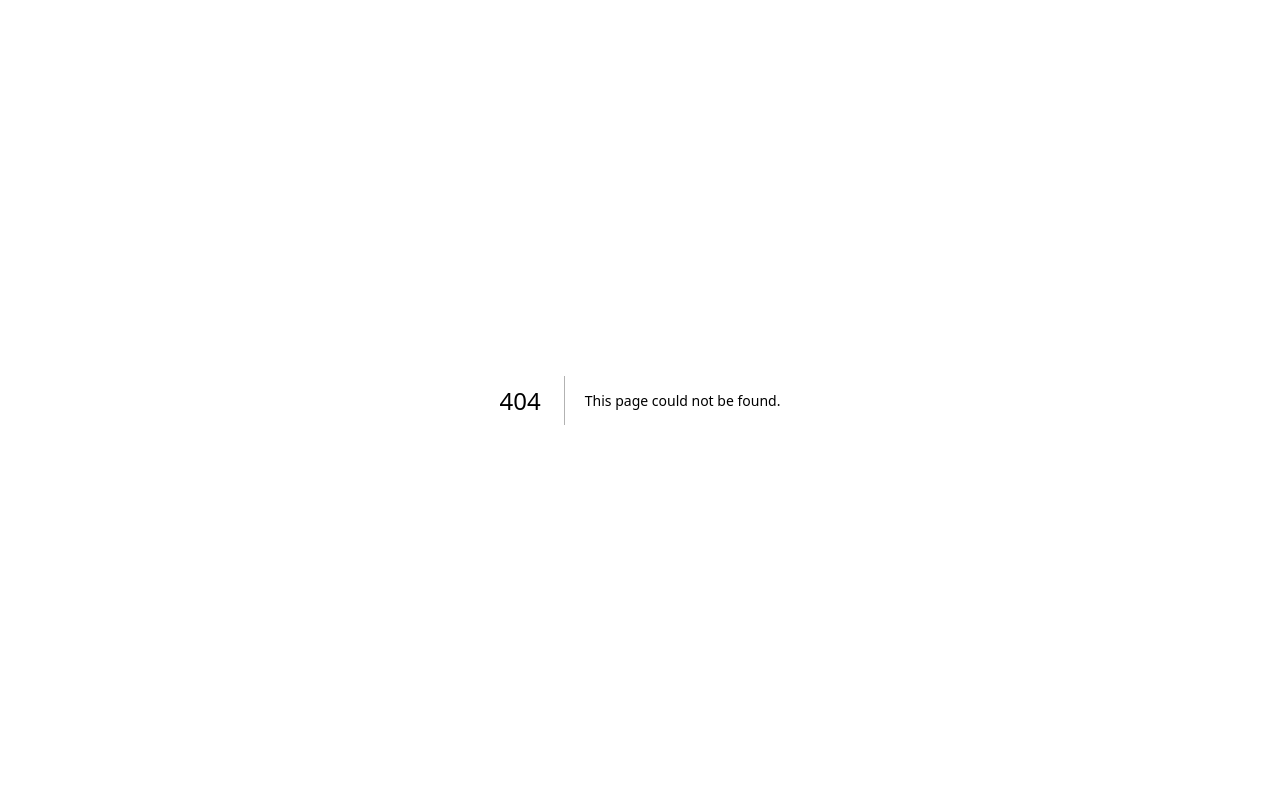
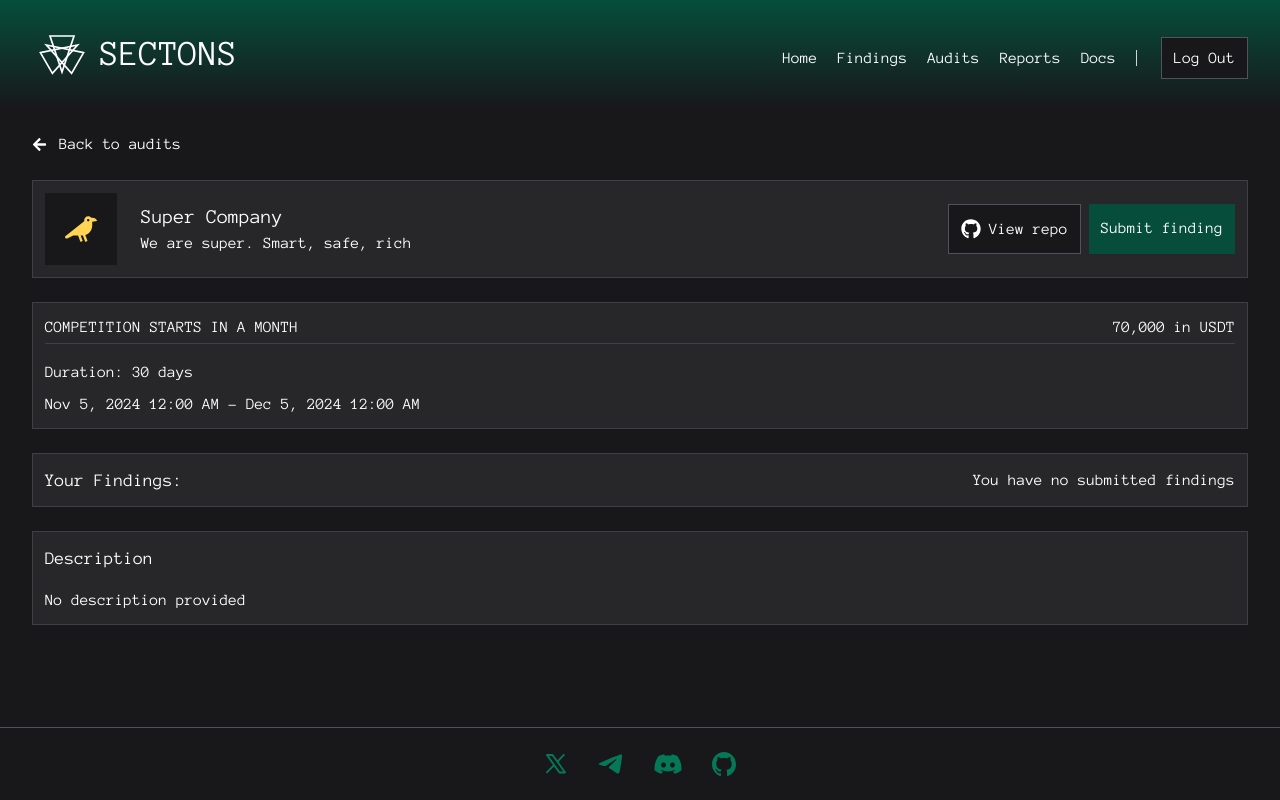
Before and after one commit to s3ctons/website, a Next.js app: page /auditor/audits/1 in a window 1280 px wide. Before the commit this address had no page. Built offline with nearby package versions, Linux system fonts and the light colour scheme.

Commit message:
Audit page

```diff
--- /dev/null
+++ b/src/app/auditor/audits/[id]/page.tsx
@@ -0,0 +1,89 @@
+import moment from "moment"
+import Link from "next/link"
+import { redirect } from "next/navigation"
+import { FaCrow, FaGithub, FaArrowLeft } from "react-icons/fa"
+import audits from "@/mocks/audits.json"
+import { getAuditType } from "@/utils"
+
+const getAuditTimeCount = (startDate: string, endDate: string) => {
+  const type = getAuditType(startDate, endDate)
+
+  switch (type) {
+    case "active":
+      return `COMPETITION ENDS ${moment(endDate).fromNow().toUpperCase()}`
+    case "upcoming":
+      return `COMPETITION STARTS ${moment(startDate).fromNow().toUpperCase()}`
+    case "completed":
+      return "COMPETITION ENDED"
+  }
+}
+
+export default function AuditPage({ params }: { params: { id: string } }) {
+  const audit = audits.find((audit) => audit.id === Number(params.id))
+
+  if (!audit) {
+    redirect("/auditor/audits")
+  }
+
+  return (
+    <section className="flex flex-col gap-6">
+      <Link href="/auditor/audits" className="flex items-center gap-3">
+        <FaArrowLeft size={15} />
+        Back to audits
+      </Link>
+      <div className="flex flex-col justify-between gap-4 border border-secondary-700 bg-secondary-800 p-3 sm:flex-row sm:items-center sm:gap-2">
+        <div className="flex items-center gap-6 sm:justify-between">
+          <div className="bg-secondary-900 p-5">
+            <FaCrow className="size-8 text-yellow" />
+          </div>
+          <div>
+            <div className="text-xl">{audit.title}</div>
+            {audit.company_description && (
+              <div>{audit.company_description}</div>
+            )}
+          </div>
+        </div>
+        <div className="flex flex-col gap-2 md:flex-row">
+          <Link
+            className="flex items-center justify-center gap-2 border border-secondary-600 bg-secondary-900 p-3 font-medium hover:bg-secondary-800"
+            href="#"
+          >
+            <FaGithub size={20} />
+            <div>View repo</div>
+          </Link>
+          <Link
+            className="bg-primary-900 p-3 text-center font-medium hover:bg-primary-800"
+            href="#"
+          >
+            Submit finding
+          </Link>
+        </div>
+      </div>
+
+      <div className="flex flex-col justify-between gap-4 border border-secondary-700 bg-secondary-800 p-3">
+        <div className="flex flex-col justify-between border-b border-b-secondary-700 pb-1 sm:flex-row sm:items-center">
+          <div>{getAuditTimeCount(audit.start_date, audit.end_date)}</div>
+          <div>{`${audit.amount.toLocaleString()} in ${audit.currency}`}</div>
+        </div>
+        <div className="flex flex-col justify-between gap-2">
+          <div>{`Duration: ${moment(audit.end_date).diff(moment(audit.start_date), "days")} days`}</div>
+          <div>
+            <span className="whitespace-nowrap">{`${moment(audit.start_date).format("lll")}`}</span>
+            <span> - </span>
+            <span className="whitespace-nowrap">{`${moment(audit.end_date).format("lll")}`}</span>
+          </div>
+        </div>
+      </div>
+
+      <div className="flex flex-col justify-between gap-4 border border-secondary-700 bg-secondary-800 p-3 sm:flex-row sm:items-center sm:gap-2">
+        <div className="text-lg">Your Findings:</div>
+        <div>You have no submitted findings</div>
+      </div>
+
+      <div className="flex flex-col gap-4 border border-secondary-700 bg-secondary-800 p-3">
+        <div className="text-lg">Description</div>
+        <div>No description provided</div>
+      </div>
+    </section>
+  )
+}
--- a/src/app/auditor/audits/page.tsx
+++ b/src/app/auditor/audits/page.tsx
@@ -1,3 +1,48 @@
-export default function AuditsPage() {
-  return <>Audits page</>
+import { AuditCardsBlock } from "@/components/AuditCardsBlock"
+import audits from "@/mocks/audits.json"
+
+export default function AuditorAuditsPage() {
+  const activeAudits = audits.filter(
+    (audit) =>
+      Date.parse(audit.end_date) > Date.now() &&
+      Date.parse(audit.start_date) <= Date.now(),
+  )
+
+  const upcomingAudits = audits.filter(
+    (audit) => Date.parse(audit.start_date) >= Date.now(),
+  )
+
+  const completedAudits = audits.filter(
+    (audit) =>
+      Date.parse(audit.start_date) < Date.now() &&
+      Date.parse(audit.end_date) < Date.now(),
+  )
+
+  return (
+    <section className="flex flex-col gap-6">
+      <div>
+        <AuditCardsBlock
+          title="ACTIVE AUDITS"
+          noAuditsText="There are no active audits"
+          audits={activeAudits}
+        />
+      </div>
+
+      <div>
+        <AuditCardsBlock
+          title="UPCOMING AUDITS"
+          noAuditsText="There are no upcoming audits"
+          audits={upcomingAudits}
+        />
+      </div>
+
+      <div>
+        <AuditCardsBlock
+          title="Completed AUDITS"
+          noAuditsText="There are no completed audits"
+          audits={completedAudits}
+        />
+      </div>
+    </section>
+  )
 }
--- a/src/app/auditor/page.tsx
+++ b/src/app/auditor/page.tsx
@@ -2,7 +2,7 @@ import audits from "@/mocks/audits.json"
 import { AuditCardsBlock } from "@/components/AuditCardsBlock"
 import { ProfileBlock } from "@/components/ProfileBlock"
 
-export default function AuditorPage() {
+export default function AuditorHomePage() {
   const activeAudits = audits.filter(
     (audit) =>
       Date.parse(audit.end_date) > Date.now() &&
--- a/src/components/AuditCard.tsx
+++ b/src/components/AuditCard.tsx
@@ -1,13 +1,13 @@
 import moment from "moment"
+import Link from "next/link"
 import { FaCrow } from "react-icons/fa"
 import { Badge } from "@/components/Badge"
-import { IAudit, AuditType } from "@/types"
+import { getAuditType } from "@/utils"
+import { IAudit } from "@/types"
 
-const getAuditTimeCount = (
-  startDate: string,
-  endDate: string,
-  type: AuditType,
-) => {
+const getAuditTimeCount = (startDate: string, endDate: string) => {
+  const type = getAuditType(startDate, endDate)
+
   switch (type) {
     case "active":
       return `ENDS ${moment(endDate).fromNow().toUpperCase()}`
@@ -18,25 +18,16 @@ const getAuditTimeCount = (
   }
 }
 
-const getPoolString = (amount: number, currency: string): string => {
-  return `${amount.toLocaleString()} in ${currency}`
-}
-
-export const AuditCard = ({
-  audit,
-  type,
-}: {
-  audit: IAudit
-  type: AuditType
-}) => {
+export const AuditCard = ({ audit }: { audit: IAudit }) => {
   return (
-    <div
+    <Link
+      href={`/auditor/audits/${audit.id}`}
       key={audit.id}
       className="flex cursor-pointer flex-col gap-2 border border-secondary-700 bg-secondary-800 p-5 hover:bg-secondary-700"
     >
       <div className="flex justify-between border-b border-b-secondary-600 pb-1">
-        <div>{getAuditTimeCount(audit.start_date, audit.end_date, type)}</div>
-        <div>{getPoolString(audit.amount, audit.currency)}</div>
+        <div>{getAuditTimeCount(audit.start_date, audit.end_date)}</div>
+        <div>{`${audit.amount.toLocaleString()} in ${audit.currency}`}</div>
       </div>
       <div className="flex flex-col gap-2">
         <div className="flex items-center gap-2">
@@ -51,6 +42,6 @@ export const AuditCard = ({
           ))}
         </div>
       </div>
-    </div>
+    </Link>
   )
 }
--- a/src/components/AuditCardsBlock.tsx
+++ b/src/components/AuditCardsBlock.tsx
@@ -2,12 +2,10 @@ import { AuditCard } from "@/components/AuditCard"
 import { AuditType, IAudit } from "@/types"
 
 export const AuditCardsBlock = ({
-  type,
   title,
   noAuditsText,
   audits,
 }: {
-  type: AuditType
   title: string
   noAuditsText: string
   audits: IAudit[]
@@ -20,7 +18,7 @@ export const AuditCardsBlock = ({
       {audits.length > 0 && (
         <div className="grid grid-cols-1 gap-6 md:grid-cols-2 lg:grid-cols-3">
           {audits.map((audit) => (
-            <AuditCard audit={audit} type={type} key={audit.id} />
+            <AuditCard audit={audit} key={audit.id} />
           ))}
         </div>
       )}
--- a/src/components/AuditorHeader.tsx
+++ b/src/components/AuditorHeader.tsx
@@ -9,10 +9,10 @@ import {
   FaClipboardList,
   FaFont,
   FaClipboardCheck,
-  FaCentos,
 } from "react-icons/fa"
 import { Bars } from "@/components/svg/Bars"
 import { Cross } from "@/components/svg/Cross"
+import { Logo } from "@/components/svg/Logo"
 
 export const AuditorHeader = () => {
   const pathname = usePathname()
@@ -41,8 +41,8 @@ export const AuditorHeader = () => {
           className="flex items-center justify-between gap-x-1"
         >
           <Link href="/auditor">
-            <div className="flex select-none items-center gap-4">
-              <FaCentos size={40} />
+            <div className="flex select-none items-center gap-2">
+              <Logo />
               <div className="text-4xl">SECTONS</div>
             </div>
           </Link>
@@ -118,7 +118,7 @@ export const AuditorHeader = () => {
               </div>
 
               <Link
-                className="mt-2 self-start bg-primary-900 p-2 font-medium hover:bg-primary-800 md:ml-3 md:mt-0"
+                className="mt-2 self-start border border-secondary-600 bg-secondary-900 px-3 py-2 font-medium hover:bg-secondary-800 md:ml-3 md:mt-0"
                 href="/auditor/logout"
               >
                 Log Out
--- a/src/components/Header.tsx
+++ b/src/components/Header.tsx
@@ -1,13 +1,13 @@
 import Link from "next/link"
-import { FaCentos } from "react-icons/fa"
+import { Logo } from "@/components/svg/Logo"
 
 export const Header = () => {
   return (
     <header className="bg-primary-900">
       <div className="container mx-auto flex items-center justify-between p-6">
         <Link href="/">
-          <div className="flex select-none items-center gap-4">
-            <FaCentos size={40} />
+          <div className="flex select-none items-center gap-2">
+            <Logo />
             <div className="text-4xl">SECTONS</div>
           </div>
         </Link>
--- /dev/null
+++ b/src/components/svg/Logo.tsx
@@ -0,0 +1,44 @@
+export const Logo = () => {
+  return (
+    <svg
+      xmlns="http://www.w3.org/2000/svg"
+      viewBox="0 0 500 500"
+      width="60"
+      height="60"
+    >
+      <path
+        d="M -250 -400 L -150 -100 L -350 -100 L -250 -400 Z"
+        style={{
+          stroke: "rgb(255, 255, 255)",
+          strokeLinecap: "square",
+          fill: "rgba(255, 255, 255, 0)",
+          strokeWidth: "14px",
+          transformOrigin: "-250px -250px",
+        }}
+        transform="matrix(-1, 0, 0, -1, 500, 500)"
+      />
+      <path
+        d="M -317.93 -347.407 L -217.93 -47.407 L -417.93 -47.407 L -317.93 -347.407 Z"
+        style={{
+          stroke: "rgb(255, 255, 255)",
+          strokeLinecap: "square",
+          fill: "rgba(255, 255, 255, 0)",
+          strokeWidth: "14px",
+          transformOrigin: "-317.93px -197.407px",
+        }}
+        transform="matrix(0.5, 0.866025090218, -0.866025090218, 0.5, 567.929935039807, 447.406897945235)"
+      />
+      <path
+        d="M -290.66 -247.324 L -190.66 52.676 L -390.66 52.676 L -290.66 -247.324 Z"
+        style={{
+          stroke: "rgb(255, 255, 255)",
+          strokeLinecap: "square",
+          fill: "rgba(255, 255, 255, 0)",
+          strokeWidth: "14px",
+          transformOrigin: "-290.66px -97.324px",
+        }}
+        transform="matrix(0.5, -0.866025090218, 0.866025090218, 0.5, 540.659885451078, 347.32397015117)"
+      />
+    </svg>
+  )
+}
--- a/src/mocks/audits.json
+++ b/src/mocks/audits.json
@@ -2,6 +2,7 @@
   {
     "id": 1,
     "title": "Super Company",
+    "company_description": "We are super. Smart, safe, rich",
     "start_date": "2024-11-05T00:00:00.000Z",
     "end_date": "2024-12-05T00:00:00.000Z",
     "amount": 70000,
@@ -20,6 +21,7 @@
   {
     "id": 3,
     "title": "Big pocket",
+    "company_description": "We have a big pocket of money",
     "start_date": "2024-12-05T00:00:00.000Z",
     "end_date": "2025-01-01T00:00:00.000Z",
     "amount": 100000,
@@ -29,6 +31,7 @@
   {
     "id": 4,
     "title": "Small pocket",
+    "company_description": "We have a small pocket of money",
     "start_date": "2024-09-05T00:00:00.000Z",
     "end_date": "2024-11-30T14:00:00.000Z",
     "amount": 10000,
--- a/src/types.ts
+++ b/src/types.ts
@@ -1,6 +1,7 @@
 export interface IAudit {
   id: number
   title: string
+  company_description?: string
   start_date: string
   end_date: string
   amount: number
--- /dev/null
+++ b/src/utils.ts
@@ -0,0 +1,17 @@
+import { AuditType } from "@/types"
+
+export const getAuditType = (
+  startDate: string,
+  endDate: string,
+): AuditType | undefined => {
+  if (Date.parse(endDate) > Date.now() && Date.parse(startDate) <= Date.now()) {
+    return "active"
+  } else if (Date.parse(startDate) >= Date.now()) {
+    return "upcoming"
+  } else if (
+    Date.parse(startDate) < Date.now() &&
+    Date.parse(endDate) < Date.now()
+  ) {
+    return "completed"
+  }
+}
```
